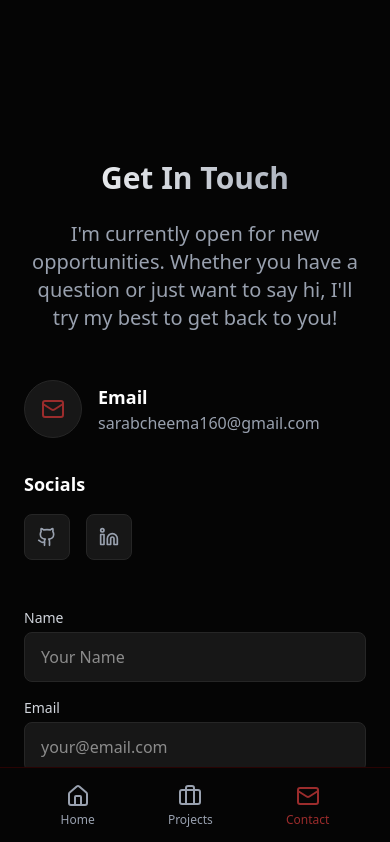
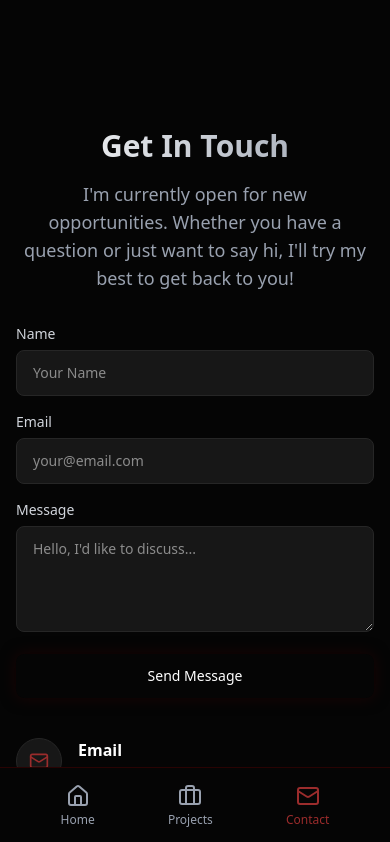
Before and after one commit to Sarab160/Portfolio, a Next.js app: page /contact in a window 390 px wide. Shown: the top 842 px of the page. Built offline with nearby package versions, Linux system fonts and the light colour scheme.

Commit message:
Portfolio

```diff
--- a/src/components/About.tsx
+++ b/src/components/About.tsx
@@ -6,7 +6,7 @@ import { certificatesData } from "@/data/portfolio";
 
 const About = () => {
     return (
-        <section className="py-20 px-6 max-w-6xl mx-auto" id="about">
+        <section className="py-12 md:py-20 px-4 sm:px-6 lg:px-8 max-w-6xl mx-auto" id="about">
             <motion.div
                 initial={{ opacity: 0, y: 20 }}
                 whileInView={{ opacity: 1, y: 0 }}
--- a/src/components/Contact.tsx
+++ b/src/components/Contact.tsx
@@ -2,86 +2,135 @@
 
 import { motion } from "framer-motion";
 import { Mail, Github, Linkedin } from "lucide-react";
+import { useState } from "react";
 
 const Contact = () => {
+    const [status, setStatus] = useState<"idle" | "loading" | "success" | "error">("idle");
+
+    const handleSubmit = async (e: React.FormEvent<HTMLFormElement>) => {
+        e.preventDefault();
+        setStatus("loading");
+        const form = e.currentTarget;
+        const formData = new FormData(form);
+
+        try {
+            const response = await fetch("https://formsubmit.co/ajax/sarabcheema160@gmail.com", {
+                method: "POST",
+                headers: {
+                    'Content-Type': 'application/json',
+                    'Accept': 'application/json'
+                },
+                body: JSON.stringify(Object.fromEntries(formData)),
+            });
+
+            if (response.ok) {
+                setStatus("success");
+                form.reset();
+            } else {
+                setStatus("error");
+            }
+        } catch (error) {
+            setStatus("error");
+        }
+
+        setTimeout(() => {
+            if (status !== "idle") setStatus("idle");
+        }, 3000);
+    };
+
     return (
-        <section className="py-20 px-6 max-w-4xl mx-auto min-h-screen flex flex-col justify-center">
+        <section className="py-12 md:py-20 px-4 sm:px-6 lg:px-8 max-w-5xl mx-auto min-h-screen flex flex-col justify-center">
             <motion.div
                 initial={{ opacity: 0, y: 20 }}
                 whileInView={{ opacity: 1, y: 0 }}
                 viewport={{ once: true }}
                 transition={{ duration: 0.8 }}
-                className="text-center"
+                className="text-center w-full"
             >
-                <h2 className="text-3xl md:text-5xl font-bold mb-6 bg-gradient-to-r from-white to-gray-400 bg-clip-text text-transparent">
+                <h2 className="text-3xl sm:text-4xl md:text-5xl font-bold mb-4 md:mb-6 bg-gradient-to-r from-white to-gray-400 bg-clip-text text-transparent">
                     Get In Touch
                 </h2>
-                <p className="text-xl text-gray-400 mb-12 max-w-2xl mx-auto">
-                    I'm currently open for new opportunities. Whether you have a question or just want to say hi, I'll try my best to get back to you!
+                <p className="text-lg sm:text-xl text-gray-400 mb-8 md:mb-12 max-w-2xl mx-auto px-2">
+                    I&apos;m currently open for new opportunities. Whether you have a question or just want to say hi, I&apos;ll try my best to get back to you!
                 </p>
 
-                <div className="grid md:grid-cols-2 gap-12 text-left">
-                    <div className="space-y-8">
-                        <div className="flex items-center gap-4">
-                            <div className="p-4 bg-neutral-900 rounded-full border border-neutral-800 text-brand-primary-light">
-                                <Mail size={24} />
+                <div className="flex flex-col md:grid md:grid-cols-2 gap-10 md:gap-12 text-left">
+                    <div className="space-y-6 md:space-y-8 order-2 md:order-1">
+                        <div className="flex items-start md:items-center gap-4">
+                            <div className="p-3 md:p-4 bg-neutral-900 rounded-full border border-neutral-800 text-brand-primary-light shrink-0">
+                                <Mail size={24} className="w-5 h-5 md:w-6 md:h-6" />
                             </div>
-                            <div>
-                                <h3 className="text-lg font-semibold text-white">Email</h3>
-                                <a href="mailto:contact@example.com" className="text-gray-400 hover:text-brand-primary-light transition-colors">
+                            <div className="overflow-hidden">
+                                <h3 className="text-base md:text-lg font-semibold text-white">Email</h3>
+                                <a href="mailto:sarabcheema160@gmail.com" className="text-sm md:text-base text-gray-400 hover:text-brand-primary-light transition-colors break-words">
                                     sarabcheema160@gmail.com
                                 </a>
                             </div>
                         </div>
 
-                        <div className="space-y-4">
-                            <h3 className="text-lg font-semibold text-white">Socials</h3>
+                        <div className="space-y-3 md:space-y-4">
+                            <h3 className="text-base md:text-lg font-semibold text-white">Socials</h3>
                             <div className="flex gap-4">
-                                <a href="https://github.com/Sarab160" className="p-3 bg-neutral-900 rounded-lg border border-neutral-800 text-gray-400 hover:text-white hover:border-brand-primary transition-all">
-                                    <Github size={20} />
+                                <a href="https://github.com/Sarab160" target="_blank" rel="noopener noreferrer" className="p-3 bg-neutral-900 rounded-lg border border-neutral-800 text-gray-400 hover:text-white hover:border-brand-primary transition-all">
+                                    <Github size={20} className="w-5 h-5" />
                                 </a>
-                                <a href="www.linkedin.com/in/sarab-cheema-20841928a" className="p-3 bg-neutral-900 rounded-lg border border-neutral-800 text-gray-400 hover:text-blue-400 hover:border-blue-400 transition-all">
-                                    <Linkedin size={20} />
+                                <a href="https://www.linkedin.com/in/sarab-cheema-20841928a" target="_blank" rel="noopener noreferrer" className="p-3 bg-neutral-900 rounded-lg border border-neutral-800 text-gray-400 hover:text-blue-400 hover:border-blue-400 transition-all">
+                                    <Linkedin size={20} className="w-5 h-5" />
                                 </a>
-
                             </div>
                         </div>
                     </div>
 
-                    <form className="space-y-4">
+                    <form onSubmit={handleSubmit} className="space-y-4 md:space-y-5 order-1 md:order-2 w-full">
                         <div>
-                            <label htmlFor="name" className="block text-sm font-medium text-gray-300 mb-1">Name</label>
+                            <label htmlFor="name" className="block text-sm md:text-base font-medium text-gray-300 mb-1.5">Name</label>
                             <input
                                 type="text"
                                 id="name"
-                                className="w-full px-4 py-3 bg-neutral-900 border border-neutral-800 rounded-lg focus:outline-none focus:border-brand-maroon text-white transition-colors"
+                                name="name"
+                                required
+                                className="w-full px-4 py-3 bg-neutral-900 border border-neutral-800 rounded-lg focus:outline-none focus:border-brand-maroon text-white transition-colors text-sm md:text-base"
                                 placeholder="Your Name"
                             />
                         </div>
                         <div>
-                            <label htmlFor="email" className="block text-sm font-medium text-gray-300 mb-1">Email</label>
+                            <label htmlFor="email" className="block text-sm md:text-base font-medium text-gray-300 mb-1.5">Email</label>
                             <input
                                 type="email"
                                 id="email"
-                                className="w-full px-4 py-3 bg-neutral-900 border border-neutral-800 rounded-lg focus:outline-none focus:border-brand-maroon text-white transition-colors"
+                                name="email"
+                                required
+                                className="w-full px-4 py-3 bg-neutral-900 border border-neutral-800 rounded-lg focus:outline-none focus:border-brand-maroon text-white transition-colors text-sm md:text-base"
                                 placeholder="your@email.com"
                             />
                         </div>
                         <div>
-                            <label htmlFor="message" className="block text-sm font-medium text-gray-300 mb-1">Message</label>
+                            <label htmlFor="message" className="block text-sm md:text-base font-medium text-gray-300 mb-1.5">Message</label>
                             <textarea
                                 id="message"
+                                name="message"
+                                required
                                 rows={4}
-                                className="w-full px-4 py-3 bg-neutral-900 border border-neutral-800 rounded-lg focus:outline-none focus:border-brand-maroon text-white transition-colors"
+                                className="w-full px-4 py-3 bg-neutral-900 border border-neutral-800 rounded-lg focus:outline-none focus:border-brand-maroon text-white transition-colors text-sm md:text-base resize-y"
                                 placeholder="Hello, I'd like to discuss..."
                             ></textarea>
+                            {/* Hidden field to avoid captcha redirection if possible, or provide a honeypot */}
+                            <input type="hidden" name="_captcha" value="false" />
                         </div>
                         <button
                             type="submit"
-                            className="w-full py-3 bg-brand-maroon text-white font-medium rounded-lg hover:bg-brand-maroon-light transition-all shadow-[0_0_15px_rgba(45,0,0,0.5)]"
+                            disabled={status === "loading"}
+                            className="w-full py-3 md:py-3.5 bg-brand-maroon text-white font-medium rounded-lg hover:bg-brand-maroon-light transition-all shadow-[0_0_15px_rgba(45,0,0,0.5)] disabled:opacity-70 disabled:cursor-not-allowed text-sm md:text-base"
                         >
-                            Send Message
+                            {status === "loading" ? "Sending..." : "Send Message"}
                         </button>
+
+                        {status === "success" && (
+                            <p className="text-green-400 text-sm text-center mt-2">Message sent successfully!</p>
+                        )}
+                        {status === "error" && (
+                            <p className="text-red-400 text-sm text-center mt-2">Failed to send message. Please try again.</p>
+                        )}
                     </form>
                 </div>
             </motion.div>
--- a/src/components/ProjectStats.tsx
+++ b/src/components/ProjectStats.tsx
@@ -6,7 +6,7 @@ import { FolderGit2 } from "lucide-react";
 
 const ProjectStats = () => {
     return (
-        <section className="py-8 px-6 bg-neutral-900/30 border-y border-neutral-800/50">
+        <section className="py-6 md:py-8 px-4 sm:px-6 bg-neutral-900/30 border-y border-neutral-800/50">
             <motion.div
                 initial={{ opacity: 0, scale: 0.95 }}
                 whileInView={{ opacity: 1, scale: 1 }}
```
Also changed, not shown: src/components/FeaturedProjects.tsx (+5 -5 lines), src/components/Hero.tsx (+8 -8 lines), src/components/Projects.tsx (+5 -5 lines), src/components/Skills.tsx (+5 -5 lines). Lines whose indentation alone changed are shown as unchanged.
